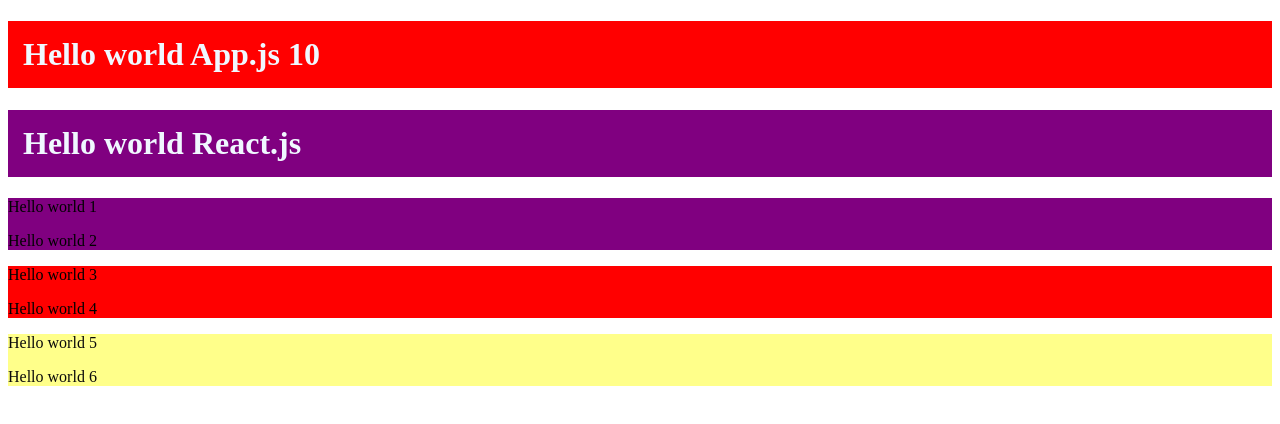
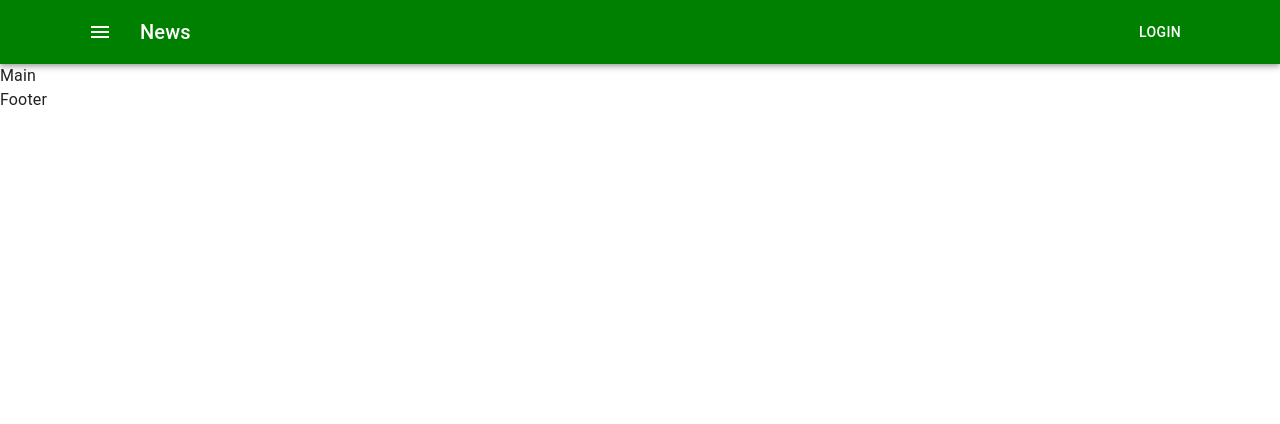
Before and after one commit to vavva1987/shop-project, a React (Create React App) app: page / in a window 1280 px wide. Shown: the top 424 px of the page. Built offline with nearby package versions, Linux system fonts and the light colour scheme.

Commit message:
added header

```diff
--- a/package.json
+++ b/package.json
@@ -3,6 +3,10 @@
   "version": "0.1.0",
   "private": true,
   "dependencies": {
+    "@emotion/react": "^11.11.1",
+    "@emotion/styled": "^11.11.0",
+    "@mui/icons-material": "^5.15.1",
+    "@mui/material": "^5.15.1",
     "@testing-library/jest-dom": "^5.17.0",
     "@testing-library/react": "^13.4.0",
     "@testing-library/user-event": "^13.5.0",
--- a/src/Content.tsx
+++ /dev/null
@@ -1,19 +0,0 @@
-import { clsx } from 'clsx'
-import './content.scss'
-
-type ContentType = {
-    p1: string
-    p2: string
-    bgColor?: string
-}
-
-const Content = ({ p1, p2, bgColor = 'yellow' }: ContentType) => {
-    return (
-        <div className={bgColor}>
-            <p className={clsx('p1')}>{p1}</p>
-            <p className={clsx('p2')}>{p2}</p>
-        </div>
-    )
-}
-
-export default Content
--- a/src/Header.tsx
+++ /dev/null
@@ -1,21 +0,0 @@
-import { clsx } from 'clsx'
-import classes from './header.module.scss'
-
-type HeaderType = {
-    title: string
-    num?: number
-}
-
-const Header = ({ title, num }: HeaderType) => {
-    return (
-        <h1
-            className={clsx(`test ${classes.title}`, {
-                [classes.red]: num === 10,
-            })}
-        >
-            Hello world {title} {num}
-        </h1>
-    )
-}
-
-export default Header
--- a/src/content.scss
+++ /dev/null
@@ -1,12 +0,0 @@
-.yellow {
-    background-color: rgba(255, 255, 0, 0.459);
-    color: rgb(10, 10, 10);
-}
-
-.red {
-    background-color: red;
-}
-
-.purple {
-    background-color: purple;
-}
--- a/src/header.module.scss
+++ /dev/null
@@ -1,8 +0,0 @@
-.title {
-    background-color: purple;
-    color: aliceblue;
-    padding: 15px;
-}
-.red {
-    background-color: red;
-}
--- a/src/index.tsx
+++ b/src/index.tsx
@@ -1,21 +1,8 @@
 import React from 'react'
 import ReactDOM from 'react-dom/client'
-import Header from './Header'
-import Content from './Content'
+import App from './layout/App'
 
 const root = ReactDOM.createRoot(document.getElementById('root') as HTMLElement)
-
-const App = () => {
-    return (
-        <>
-            <Header title="App.js" num={10} />
-            <Header title="React.js" />
-            <Content p1="Hello world 1" p2="Hello world 2" bgColor="purple" />
-            <Content p1="Hello world 3" p2="Hello world 4" bgColor="red" />
-            <Content p1="Hello world 5" p2="Hello world 6" />
-        </>
-    )
-}
 
 root.render(
     <React.StrictMode>
--- /dev/null
+++ b/src/layout/App.tsx
@@ -0,0 +1,20 @@
+import Footer from './Footer'
+import Header from './Header'
+import Main from './Main'
+import CssBaseline from '@mui/material/CssBaseline';
+import { StyledEngineProvider } from '@mui/material/styles';
+
+type Props = {}
+
+const App = (props: Props) => {
+    return (
+        <StyledEngineProvider injectFirst>
+        <CssBaseline />
+            <Header />
+            <Main />
+            <Footer />
+        </StyledEngineProvider>
+    )
+}
+
+export default App
--- /dev/null
+++ b/src/layout/Footer.tsx
@@ -0,0 +1,7 @@
+type Props = {}
+
+const Footer = (props: Props) => {
+    return <div>Footer</div>
+}
+
+export default Footer
--- /dev/null
+++ b/src/layout/Header.tsx
@@ -0,0 +1,44 @@
+import AppBar from '@mui/material/AppBar'
+import Toolbar from '@mui/material/Toolbar'
+import Typography from '@mui/material/Typography'
+import Button from '@mui/material/Button'
+import IconButton from '@mui/material/IconButton'
+import MenuIcon from '@mui/icons-material/Menu'
+import Container from '@mui/material/Container'
+
+type Props = {}
+
+const Header = (props: Props) => {
+    return (
+        <AppBar
+            position="static"
+            sx={{
+                backgroundColor: 'green',
+            }}
+        >
+            <Container maxWidth="lg">
+                <Toolbar>
+                    <IconButton
+                        size="large"
+                        edge="start"
+                        color="inherit"
+                        aria-label="menu"
+                        sx={{ mr: 2 }}
+                    >
+                        <MenuIcon />
+                    </IconButton>
+                    <Typography
+                        variant="h6"
+                        component="div"
+                        sx={{ flexGrow: 1 }}
+                    >
+                        News
+                    </Typography>
+                    <Button color="inherit">Login</Button>
+                </Toolbar>
+            </Container>
+        </AppBar>
+    )
+}
+
+export default Header
--- /dev/null
+++ b/src/layout/Main.tsx
@@ -0,0 +1,7 @@
+type Props = {}
+
+const Main = (props: Props) => {
+    return <div>Main</div>
+}
+
+export default Main
```
Also changed, not shown: 1 other file (tests, documents, lock files or other folders).
